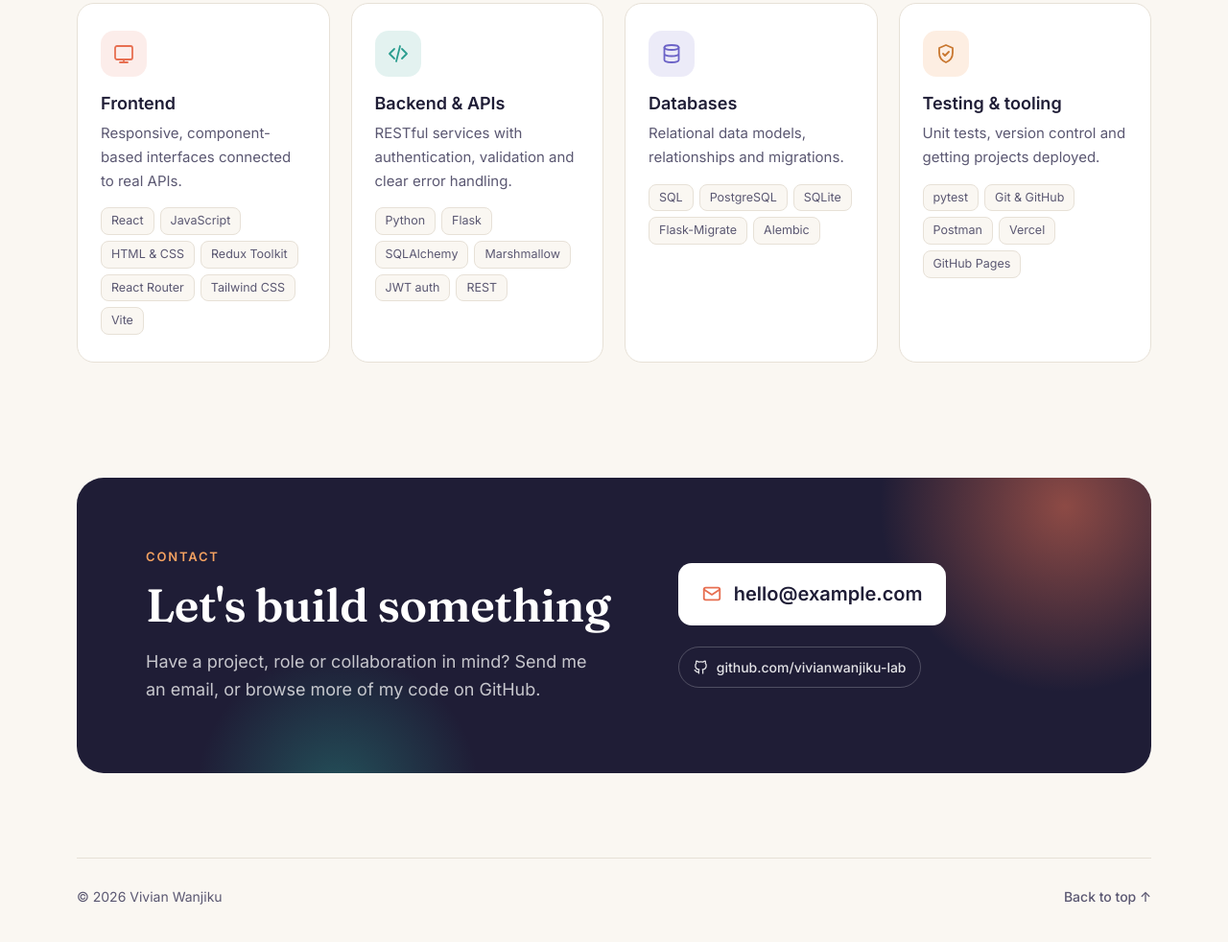
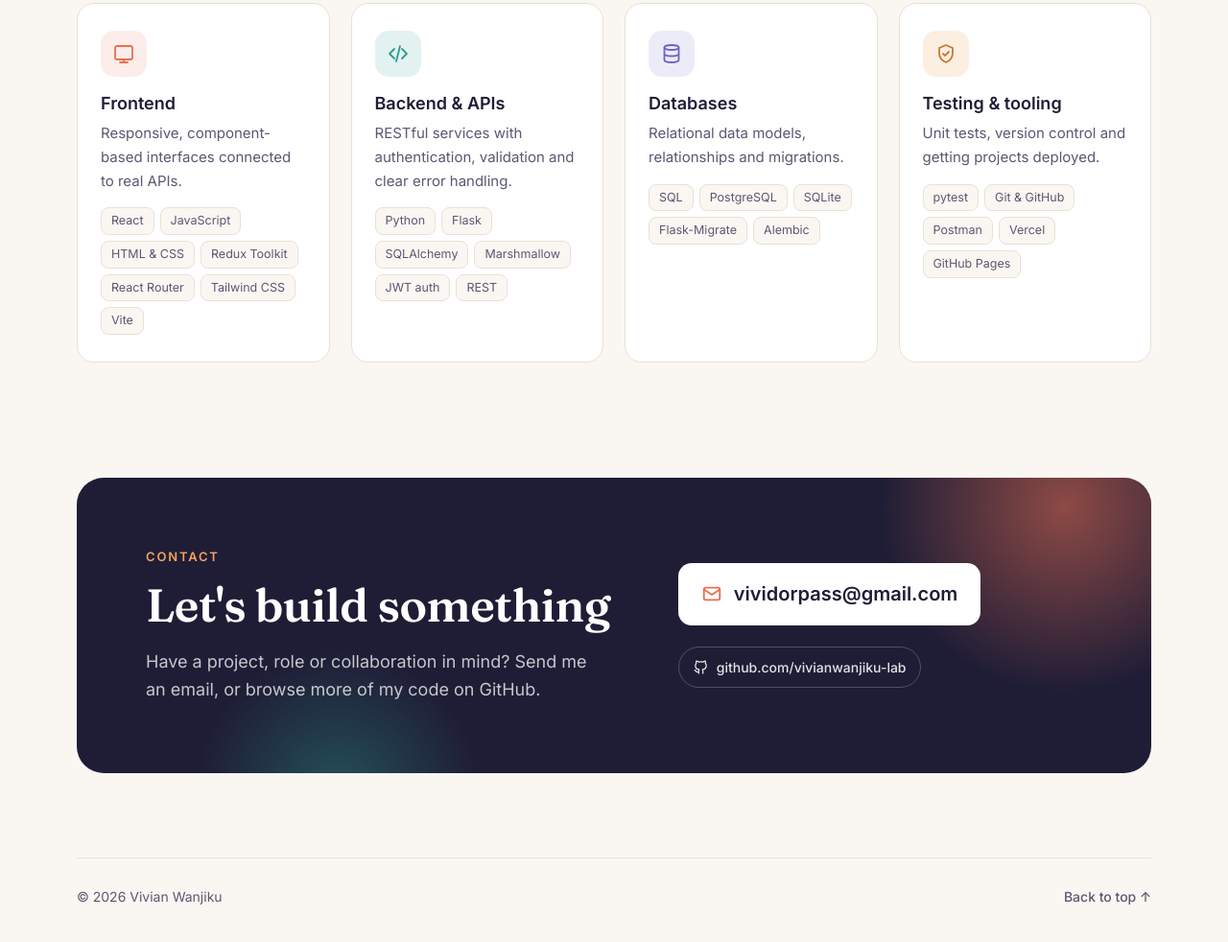
Before and after one commit to vivianwanjiku-lab/vivianwanjiku-lab.github.io, a plain HTML site: page index.html in a window 1280 px wide. Shown: the part 3219-4201 px from the top of the page at 96% size. Drawn offline with Linux system fonts and the light colour scheme.

Commit message:
Add real contact email

```diff
--- a/index.html
+++ b/index.html
@@ -272,10 +272,10 @@
             <p>Have a project, role or collaboration in mind? Send me an email, or browse more of my code on GitHub.</p>
           </div>
           <div class="contact__actions">
-            <!-- REPLACE: hello@example.com is a PLACEHOLDER. Put your real email in both the href and the visible text. -->
-            <a class="contact__email" href="mailto:hello@example.com">
+            <!-- Contact email -->
+            <a class="contact__email" href="mailto:vividorpass@gmail.com">
               <svg viewBox="0 0 24 24" aria-hidden="true"><rect x="3" y="5" width="18" height="14" rx="2"/><path d="M3 7l9 6 9-6"/></svg>
-              hello@example.com
+              vividorpass@gmail.com
             </a>
             <ul class="socials" aria-label="Profiles">
               <li><a href="https://github.com/vivianwanjiku-lab" target="_blank" rel="noopener"><svg viewBox="0 0 24 24" aria-hidden="true"><path d="M9 19c-4 1.5-4-2-6-2.5M15 21v-3.5c0-1 .1-1.4-.5-2 2.8-.3 5.5-1.4 5.5-6a4.6 4.6 0 00-1.3-3.2 4.2 4.2 0 00-.1-3.2s-1.1-.3-3.5 1.3a12 12 0 00-6.2 0C6.5 2.8 5.4 3.1 5.4 3.1a4.2 4.2 0 00-.1 3.2A4.6 4.6 0 004 9.5c0 4.6 2.7 5.7 5.5 6-.6.6-.6 1.2-.5 2V21"/></svg>github.com/vivianwanjiku-lab</a></li>
```
Also changed, not shown: 1 other file.
